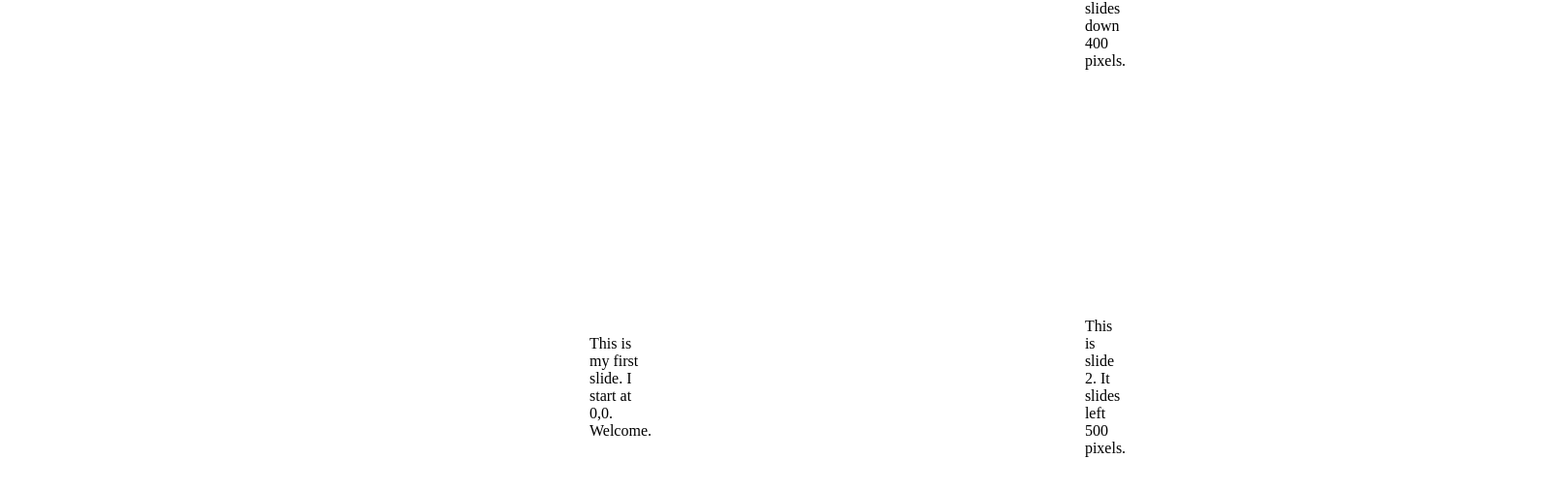
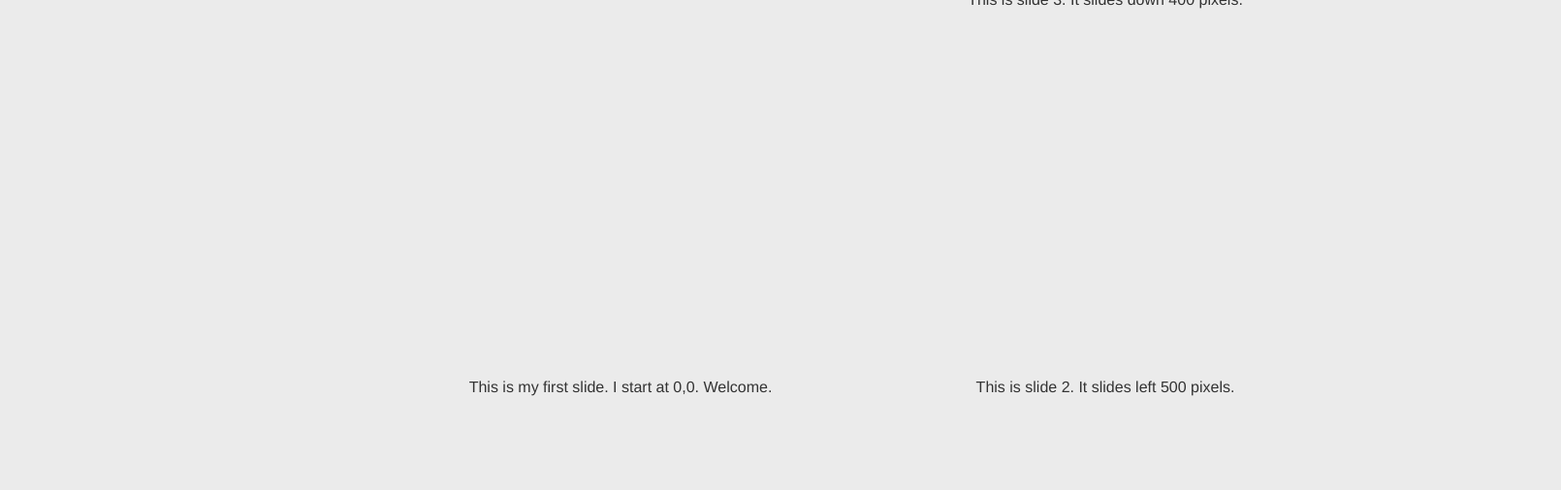
Before and after one commit to cubewebsites/Impress.js-Tutorial, a plain HTML site: page index.html in a window 1280 px wide. Shown: the whole page at 97% size, 1610 px wide, since content can reach past the window. Drawn offline with Linux system fonts and the light colour scheme.

Commit message:
Added additional styles to make the demo look nicer

```diff
--- a/styles.css
+++ b/styles.css
@@ -1,2 +1,6 @@
 .no-support-message { display:none; }
 .impress-not-supported .no-support-message { display:block; }
+
+/* additional styles just to make things look a bit nicer */
+body { background:#EBEBEB; font:16px/24px "HelveticaNeue-Light", "Helvetica Neue Light", "Helvetica Neue", Helvetica, Arial, "Lucida Grande", sans-serif; color:#333; }
+.step { width:940px; margin:0 auto 24px auto; text-align:center; }
```
